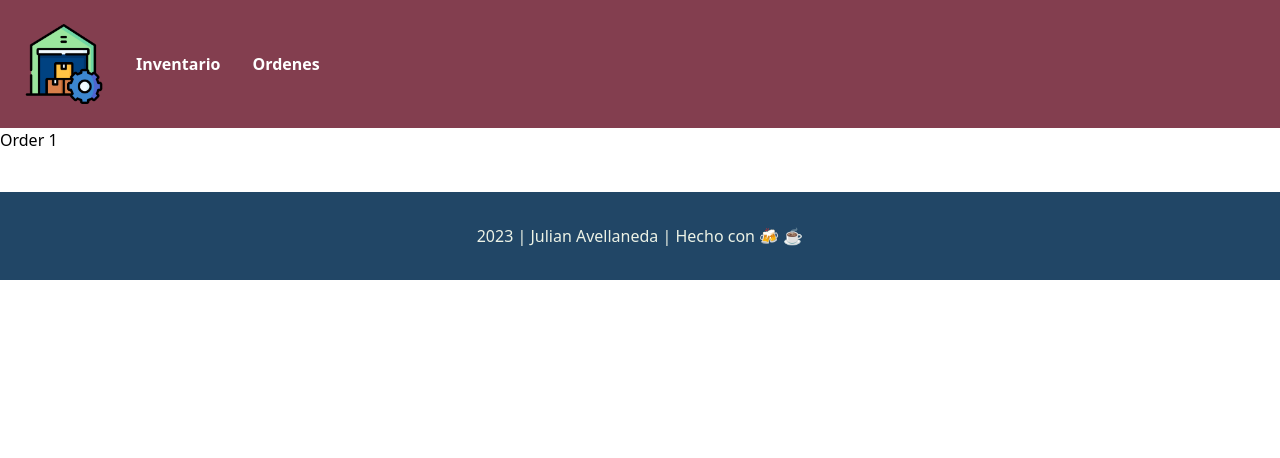
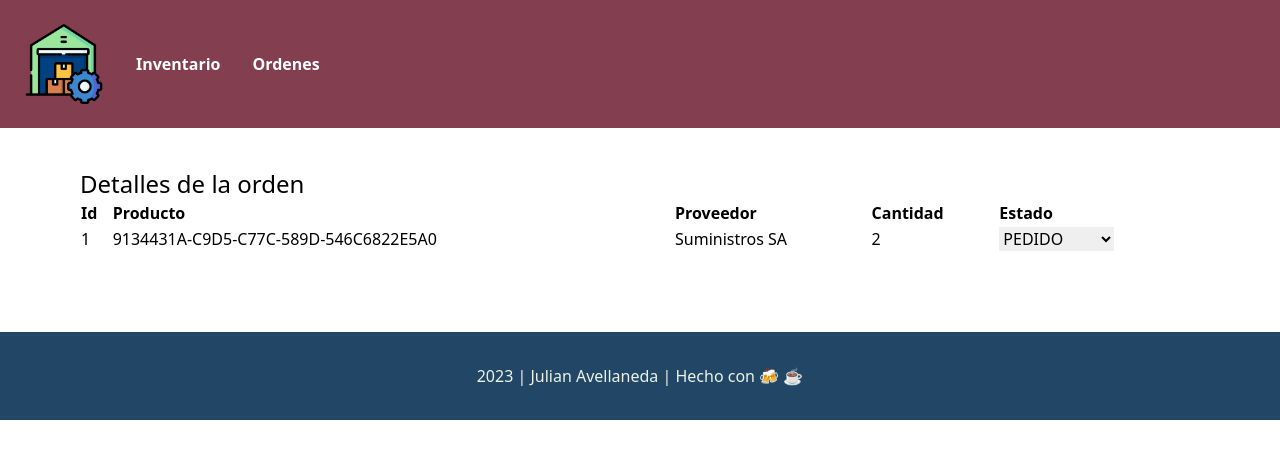
Before and after one commit to jdavellanedag/inventory, a React (Vite) app: page /orders/1 in a window 1280 px wide. Shown: the top 458 px of the page. Built offline with nearby package versions, Linux system fonts and the light colour scheme.

Commit message:
Add order details

```diff
--- /dev/null
+++ b/src/components/OrderStatus.jsx
@@ -0,0 +1,21 @@
+import {useState} from "react";
+
+import data from "../data/status.json";
+
+const OrderStatus = ({initial, onStatusChange}) => {
+
+    const [statuses] = useState(data.status);
+    const handleSelection = (e) => {
+        onStatusChange(e.target.value);
+    }
+
+    return (
+        <select defaultValue={initial} onChange={handleSelection}>
+            {
+                statuses.map( (status, i) => <option key={i} value={status}>{status}</option>)
+            }
+        </select>
+    );
+};
+
+export default OrderStatus;
--- /dev/null
+++ b/src/data/status.json
@@ -0,0 +1,9 @@
+{
+  "status": [
+    "PEDIDO",
+    "ACEPTADO",
+    "EN CAMINO",
+    "CANCELADO",
+    "ENTREGADO"
+  ]
+}
--- a/src/pages/OrderDetails.jsx
+++ b/src/pages/OrderDetails.jsx
@@ -1,18 +1,58 @@
 import {useParams} from "react-router-dom";
 import NavBar from "../components/NavBar.jsx";
 import Footer from "../components/Footer.jsx";
+import {useEffect, useState} from "react";
+import {getOrderById} from "../utils/dataUtils.js";
+import OrderStatus from "../components/OrderStatus.jsx";
 
 const OrderDetails = () => {
+
+    const [order, setOrder] = useState(null)
+    const [isLoading, setIsLoading] = useState(true);
     const params = useParams();
     const orderId = params.orderId;
+
+    useEffect(() => {
+        setOrder(getOrderById(orderId));
+        if (order){
+            setIsLoading(false);
+        }
+    }, [orderId, order]);
+
+    const handleStatusChange = (status) => {
+        console.log(status)
+    }
 
     return (
         <>
             <NavBar />
-            <div>
-                Order {orderId}
-            </div>
-            <Footer />
+            {
+                !isLoading &&
+                <div className="py-10 px-20">
+                    <h1 className="text-2xl">Detalles de la orden</h1>
+                    <table className="table-auto w-full text-left">
+                        <thead>
+                        <tr>
+                            <th>Id</th>
+                            <th>Producto</th>
+                            <th>Proveedor</th>
+                            <th>Cantidad</th>
+                            <th>Estado</th>
+                        </tr>
+                        </thead>
+                        <tbody>
+                        <tr>
+                            <td>{order.id}</td>
+                            <td>{order.product_id}</td>
+                            <td>{order.vendor}</td>
+                            <td>{order.quantity}</td>
+                            <td><OrderStatus initial={order.status} onStatusChange={handleStatusChange}/></td>
+                        </tr>
+                        </tbody>
+                    </table>
+                </div>
+            }
+            <Footer/>
         </>
     );
 };
--- a/src/utils/dataUtils.js
+++ b/src/utils/dataUtils.js
@@ -5,16 +5,8 @@ export const getProducts = () => {
     return products.products;
 }
 
-export const getOrders = () => {
-    return orders.orders;
-}
-
 export const getProductById = (productId) => {
     return getProducts().find((product) => product.id === productId);
-}
-
-export const getOrdersByProductId = (productId) => {
-    return getOrders().filter((order) => order.product_id === productId);
 }
 
 export const createNewOrder = (order) => {
@@ -22,3 +14,15 @@ export const createNewOrder = (order) => {
     result.push(order);
     return result;
 }
+
+export const getOrders = () => {
+    return orders.orders;
+}
+
+export const getOrderById = (orderId) => {
+    return getOrders().find(order => order.id === orderId);
+}
+
+export const getOrdersByProductId = (productId) => {
+    return getOrders().filter((order) => order.product_id === productId);
+}
```
